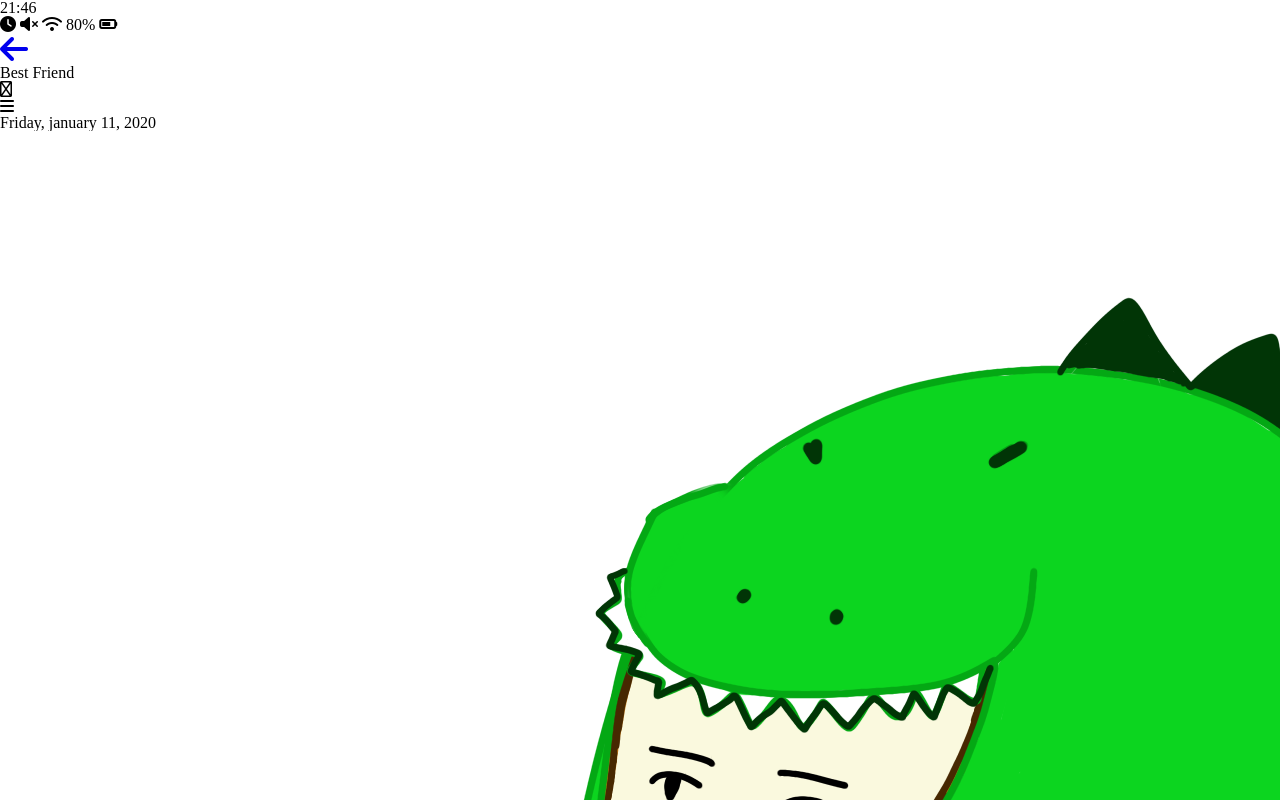
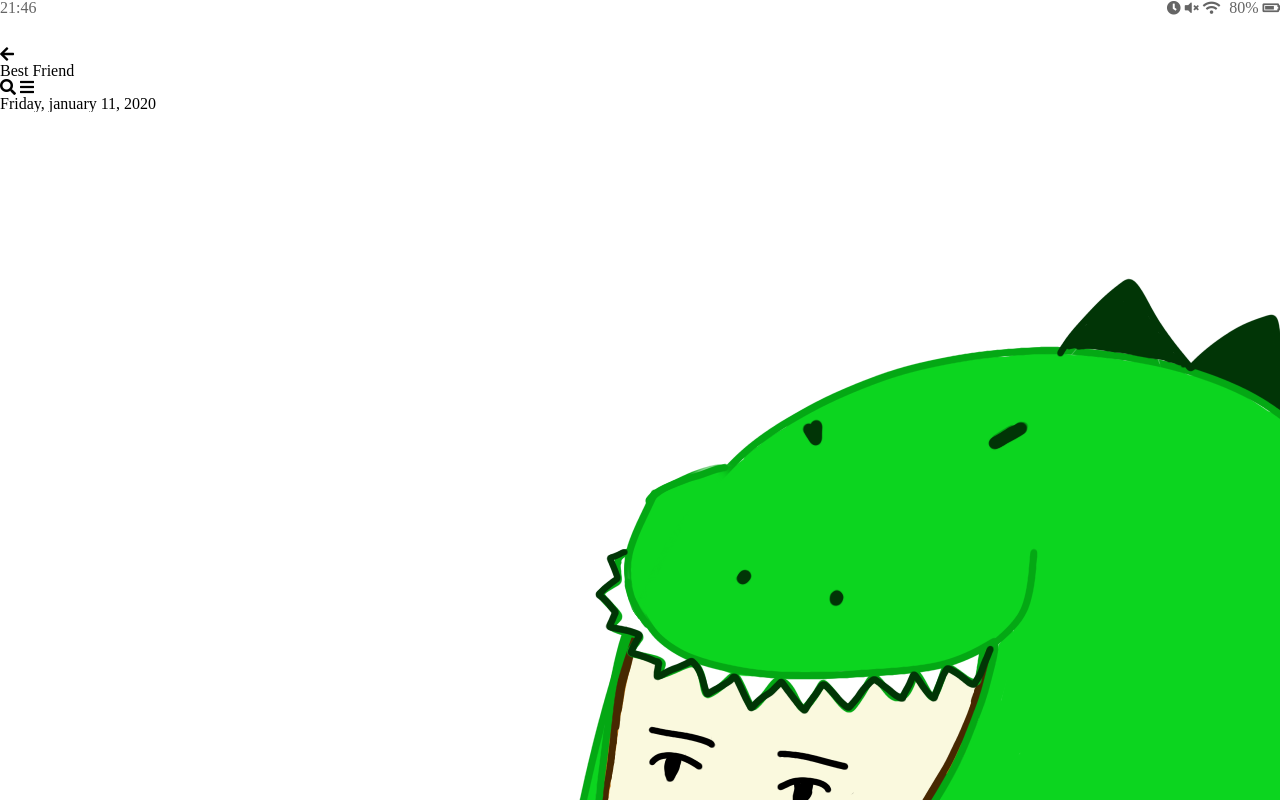
Before and after one commit to cooledmeat/html_css_tutorial, a plain HTML site: page chat.html in a window 1280 px wide. Shown: the top 800 px of the page. Drawn offline with Linux system fonts and the light colour scheme.

Commit message:
fixed
nav, header

```diff
--- /dev/null
+++ b/CSS/header.css
@@ -0,0 +1,31 @@
+.header {
+    display: flex;
+    justify-content: space-between;
+    margin-bottom: 30px;
+    align-items: center;
+}
+
+
+.header .header__title {
+    font-size: 100px;
+    font-weight: 600;
+}
+
+
+.header .header__icon {
+    font-size: 20px;
+    margin-left: 20px;
+    cursor: pointer;
+}
+
+
+.header .header__header-column {
+    display: flex;
+    align-items: center;
+}
+
+
+.header .header__back-btn {
+    font-size: 22px;
+    margin-right: 20px;
+}
--- /dev/null
+++ b/CSS/nav-bar.css
@@ -0,0 +1,3 @@
+.nav {
+    background-color: red;
+}
--- /dev/null
+++ b/CSS/status-bar.css
@@ -0,0 +1,17 @@
+.status-bar {
+    display: flex;
+    justify-content: space-between;
+    margin-bottom: 30px;
+    color: #656565;
+
+}
+
+
+.status-bar i {
+    font-size: 14px;
+}
+
+
+.status-bar .status-bar__battery-level {
+    margin-left: 5px;
+}
--- a/CSS/styles.css
+++ b/CSS/styles.css
@@ -1 +1,18 @@
 @import "reset.css";
+@import "status-bar.css";
+@import url('https://fonts.googleapis.com/css2?family=Open+Sans:wght@400;600&display=swap');
+@import "header.css"
+@import "nav-bar.css"
+
+
+body {
+    background-color: white;
+    padding: 10px 20px;
+    color: #020202;
+    font-family: "Open Sans", -apple-system, BlinkMacSystemFont, 'Segoe UI', Roboto, Oxygen, Ubuntu, Cantarell, 'Helvetica Neue', sans-serif;
+}
+
+
+a {
+    color: inherit;
+}
--- a/chat.html
+++ b/chat.html
@@ -4,7 +4,12 @@
     <meta charset="UTF-8">
     <meta name="viewport" content="width=device-width, initial-scale=1.0">
     <meta http-equiv="X-UA-Compatible" content="ie=edge">
-    <script src="https://kit.fontawesome.com/77f840ea3e.js" crossorigin="anonymous"></script>
+    <link
+      rel="stylesheet"
+      href="https://use.fontawesome.com/releases/v5.7.2/css/all.css"
+      integrity="sha384-fnmOCqbTlWIlj8LyTjo7mOUStjsKC4pOpQbqyi7RrhN7udi9RwhKkMHpvLbHG9Sr"
+      crossorigin="anonymous"
+    />
     <link rel="stylesheet" href="css/styles.css">
     <title>Chat | AppClone</title>
 </head>
@@ -23,20 +28,18 @@
     </div>
     <header class="header">
         <div class="header__header-column">
-            <div class="header__back-btn">
-                <a href="index.html" class="header__back__btn">
-                    <i class="fas fa-arrow-left fa-2x"></i>
-                </a>
-            </div>
+            <a href="index.html" class="header__back-btn">
+                <i class="fas fa-arrow-left"></i>
+            </a>
             <h1 class="header__title">Best Friend</h1>
         </div>
         <div class="header__header-column">
             <span class="header__icon">
-                <i class="far fa-search"></i>
+                <i class="fas fa-search"></i>
             </span>
-            <div class="header__icon">
+            <span class="header__icon">
                 <i class="fas fa-bars"></i>
-            </div>
+            </span>
         </div>
     </header>
     <main class="chat">
```
Also changed, not shown: find.html (+6 -1 lines), friend.html (+6 -1 lines), index.html (+7 -2 lines), more.html (+6 -1 lines), settings.html (+6 -1 lines).
